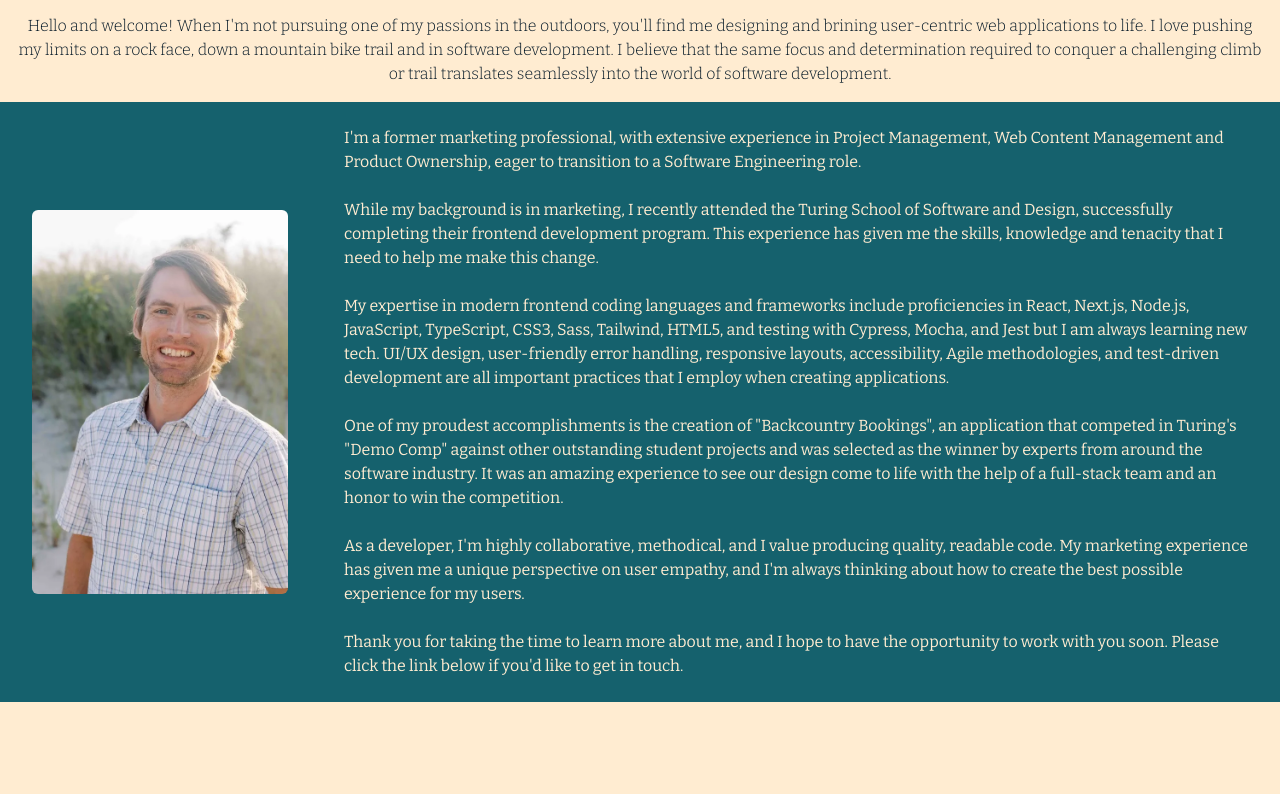
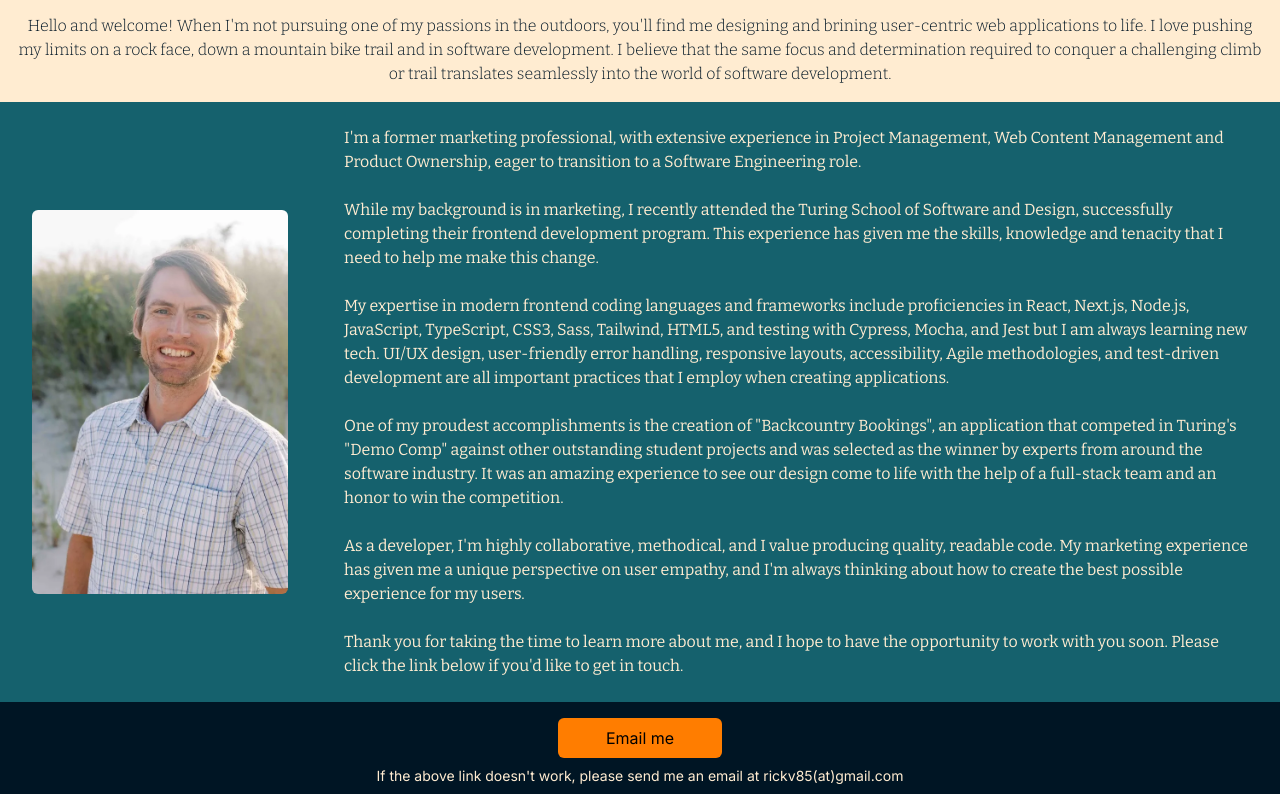
Before and after one commit to RickV85/rickvermeil.com_next, a Next.js app: page / in a window 1280 px wide. Shown: the part 818-1612 px from the top of the page. Before the commit the page ends 1520 px from the top, so only its background shows below. Built offline with nearby package versions, Linux system fonts and the light colour scheme.

Commit message:
Add Footer to Home, fix Nav icons

```diff
--- /dev/null
+++ b/src/app/Components/Footer/Footer.tsx
@@ -0,0 +1,18 @@
+export default function Footer() {
+  return (
+    <footer className="bg-darkBlue h-fit w-screen flex flex-col items-center justify-center py-2 ">
+      <a
+        className="bg-orange rounded-md text-center py-2 px-12 my-2 w-fit"
+        href="mailto:rickv85@gmail.com"
+        target="_blank"
+        rel="noreferrer"
+      >
+        Email me
+      </a>
+      <p className="text-beige text-center text-sm ">
+        {`If the above link doesn't work, please send me an email at
+        rickv85(at)gmail.com`}
+      </p>
+    </footer>
+  );
+}
--- a/src/app/Components/Nav/Nav.tsx
+++ b/src/app/Components/Nav/Nav.tsx
@@ -76,7 +76,7 @@ export default function Nav({ section }: Props) {
             </h1>
           </div>
           <Image
-            className="h-5 mx-[2px] md:h-12 md:mx-3"
+            className="h-5 w-5 mx-[2px] md:h-10 md:w-10 md:mx-3"
             src="https://img.icons8.com/15616D/ios/100/null/climbing-anchor.png"
             alt="climbing anchor icon"
             width={100}
--- a/src/app/page.tsx
+++ b/src/app/page.tsx
@@ -4,6 +4,7 @@ import { useEffect, useState, useRef } from "react";
 import HeroImage from "./Components/HeroImage/HeroImage";
 import Image from "next/image";
 import Nav from "./Components/Nav/Nav";
+import Footer from "./Components/Footer/Footer";
 
 function Home() {
   const heroImageUrls = [
@@ -116,15 +117,7 @@ function Home() {
           </div>
         </section>
       </main>
-      <span style={{display: "none"}}>
-        <a target="_blank" href="https://icons8.com/icon/9383/climbing-anchor">
-          Climbing Anchor
-        </a>{" "}
-        icon by{" "}
-        <a target="_blank" href="https://icons8.com">
-          Icons8
-        </a>
-      </span>
+      <Footer />
     </>
   );
 }
```
